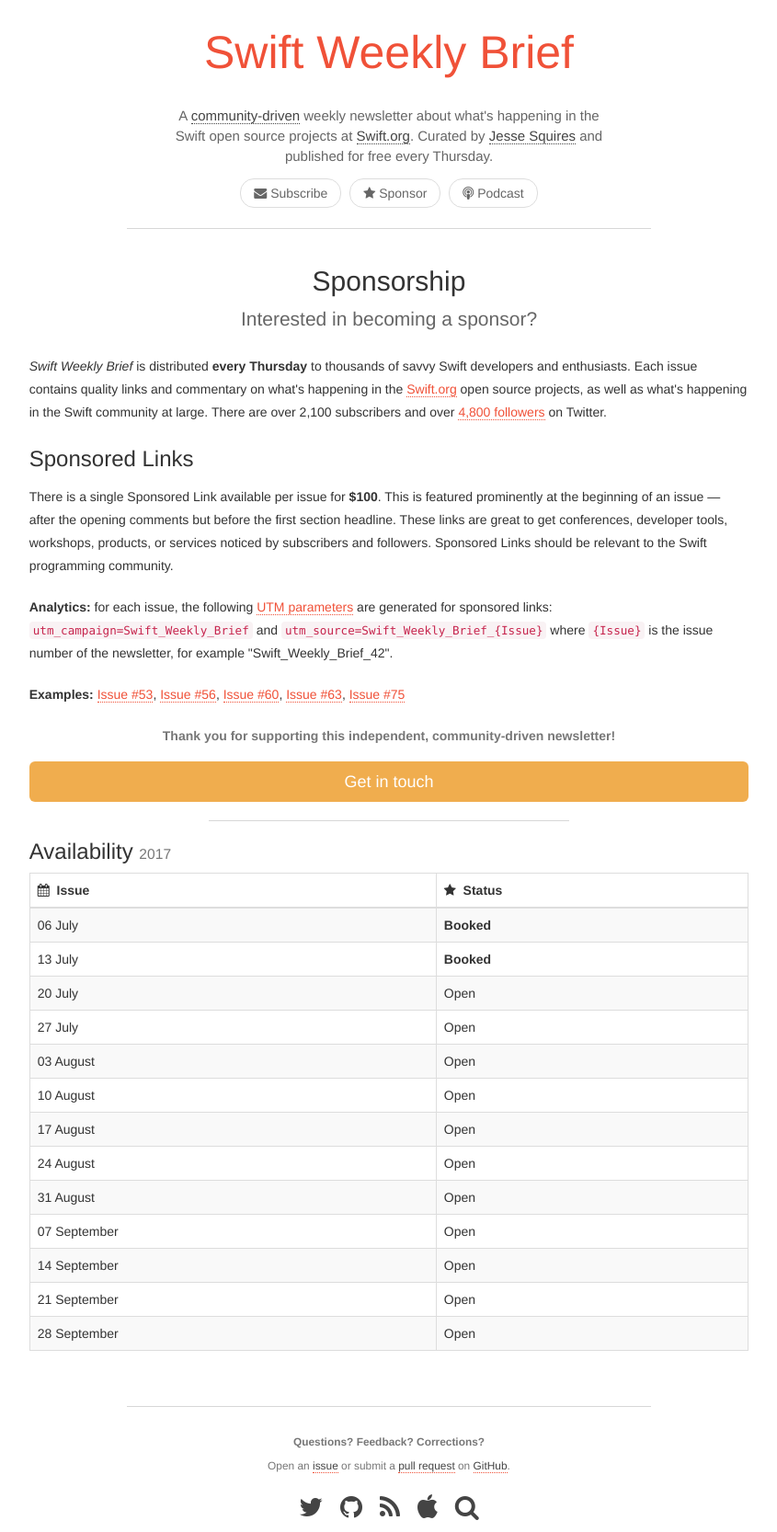
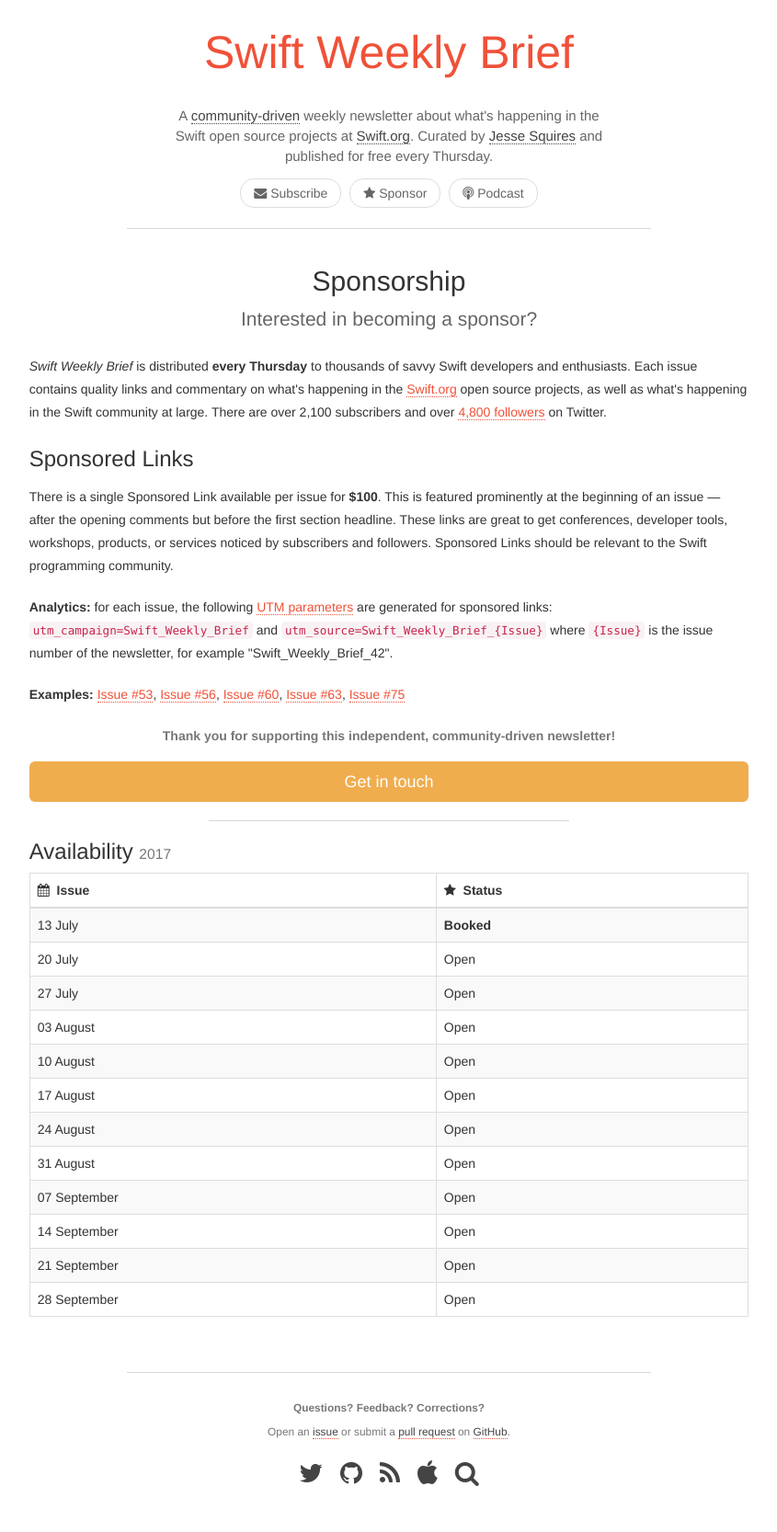
Before and after one commit to SwiftWeekly/swiftweekly.github.io, a Jekyll site: the page built from sponsorship.md, in a window 1280 px wide. Shown: the whole page at 92% size, without its empty margins (217-1062 px from the left). Built offline with Jekyll 4.4.1, drawn with Linux system fonts in a browser that asks for light colours; after the commit the page ends 1629 px from its top, so only the background shows below that.

Commit message:
Update sponsorship.md

```diff
--- a/sponsorship.md
+++ b/sponsorship.md
@@ -51,7 +51,6 @@
 <div class="table-responsive" markdown="1">
 | <i class="fa fa-calendar" aria-hidden="true"></i>&nbsp; Issue | <i class="fa fa-star" aria-hidden="true"></i>&nbsp; Status |
 |:--------------|:-----------|
-| 06 July       | **Booked** |
 | 13 July       | **Booked** |
 | 20 July       | Open       |
 | 27 July       | Open       |
```
